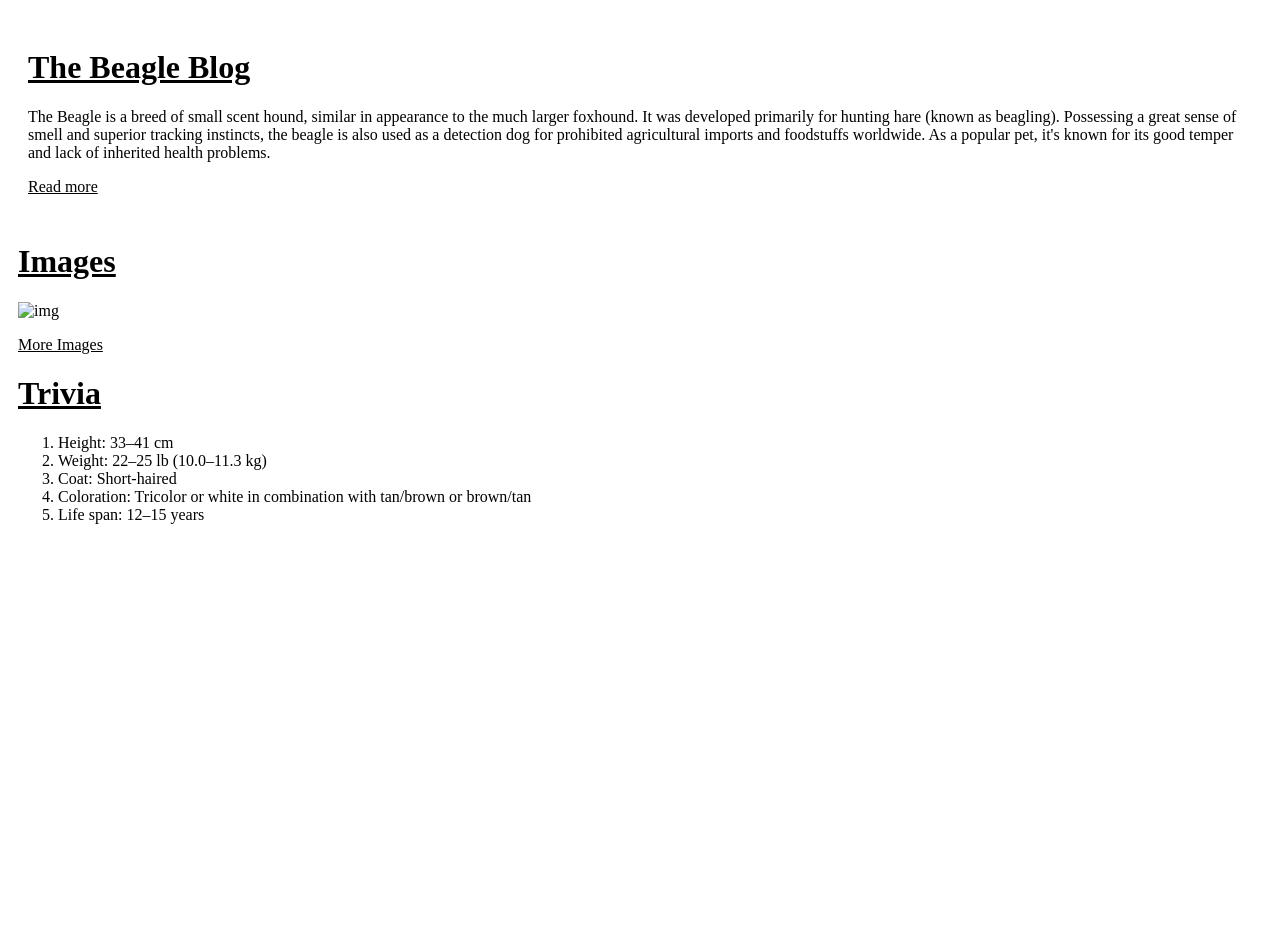
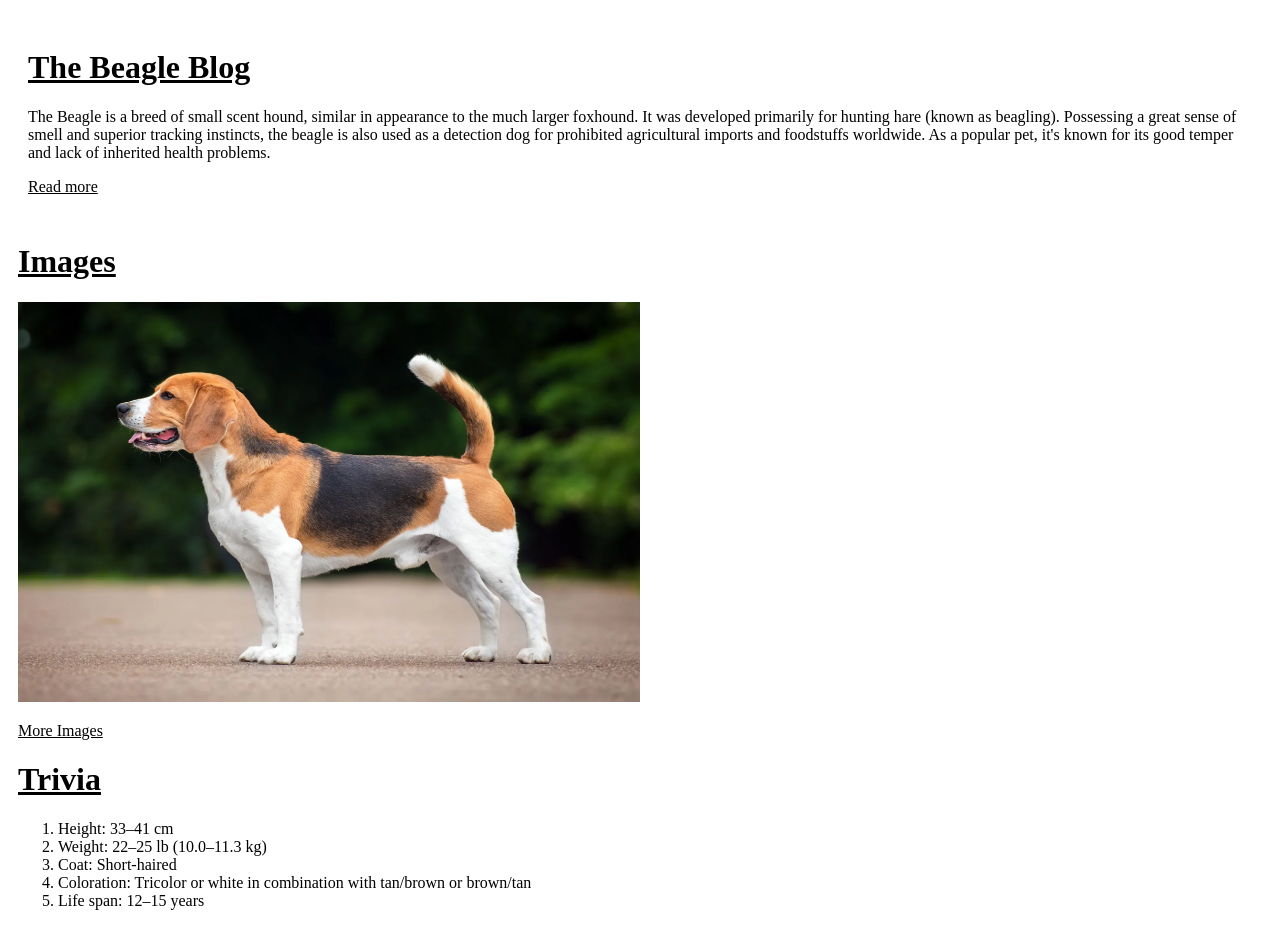
Before and after one commit to rohitkushrbj7/BeagleBlog, a plain HTML site: page index.html in a window 1280 px wide. Before the commit the page ends 800 px from the top, so only its background shows below. Drawn offline with Linux system fonts and the light colour scheme; the site is published under a folder, as on GitHub Pages, so addresses that start at the root find nothing.

Commit message:
Update index.html

```diff
--- a/index.html
+++ b/index.html
@@ -24,7 +24,7 @@
       </div>
       <div>
         <h1 ><u>Images</u></h1>
-        <img src="/assets/dog.png" alt="img" style="width: 50%" height="400px" />
+        <img src="assets/dog.png" alt="img" style="width: 50%" height="400px" />
         <u><p>More Images</p></u>
       </div>
       <div class="trivia">
```
